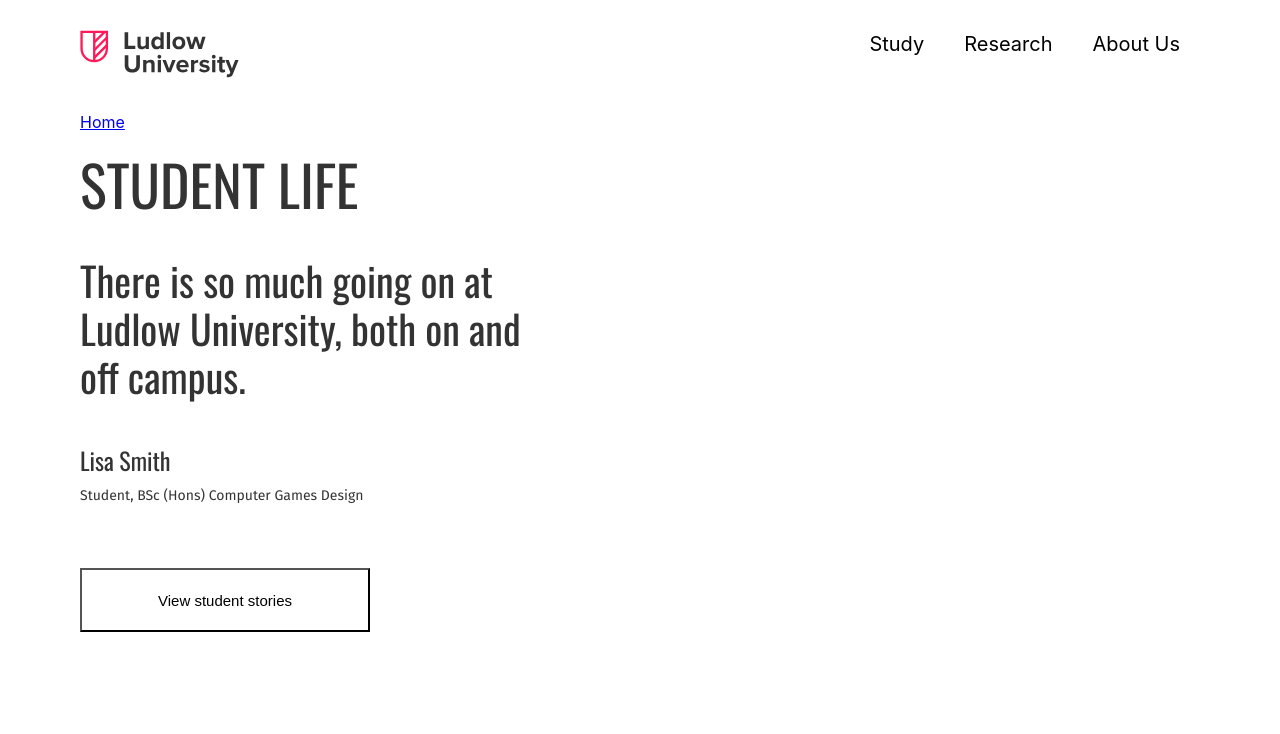
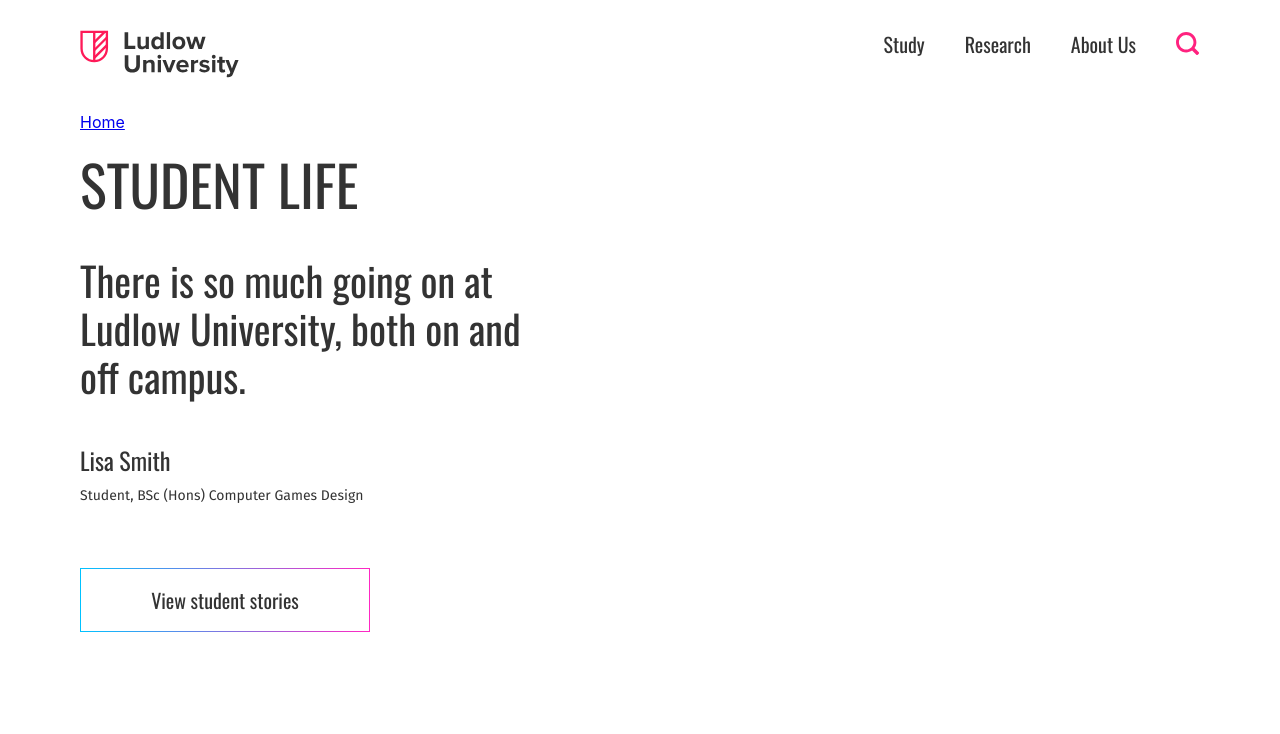
Before and after one commit to SPARKY892/zengenti, a React (Create React App) app: page / in a window 1280 px wide. Shown: the top 734 px of the page. Built offline with nearby package versions, Linux system fonts and the light colour scheme; some icons are missing.

Commit message:
Updated button styling

```diff
--- a/src/components/Banner.js
+++ b/src/components/Banner.js
@@ -10,7 +10,9 @@ const Banner = () => {
                 <div className="banner-sub-container">
                     <div className="banner-marker" />
                     <h3 className="banner-text">Come along to one of our Open Days and find out everything you need to know about the campus, courses and facilities</h3>
-                    <button className="banner-btn">View student stories</button>
+                    <div className="banner-btn-background">
+                        <button className="banner-btn"><h5>Book an Open Day</h5></button>
+                    </div>
                 </div>
             </div>
         </React.Fragment>
--- a/src/components/Banner.scss
+++ b/src/components/Banner.scss
@@ -17,7 +17,7 @@
 .banner-marker {
     width: 80px;
     height: 2px;
-    background-color: linear-gradient(98.01deg, #00C2FF 14.16%, #FF27C3 79.91%);
+    background-image: linear-gradient(90deg, #00C2FF 14.16%, #FF27C3 79.91%);
 }
 
 .banner-text {
@@ -25,9 +25,22 @@
     color: #fff;
 }
 
+.banner-btn-background {
+    padding: 1px;
+}
+
 .banner-btn {
     width: 260px;
     height: 64px;
+    border-image-source: linear-gradient(90deg, #00C2FF, #FF27C3);
+    border-image-slice: 1;
+    border-width: 1px;
+    background-color: transparent;
+
+}
+
+.banner-btn h5 {
+    color: white;
 }
 
 @media screen and (min-width: 800px) {
--- a/src/components/Header.js
+++ b/src/components/Header.js
@@ -1,5 +1,6 @@
 import React, { useState } from 'react';
 import HeaderLogo from '../images/logo.svg';
+import SearchIcon from '../images/search.svg';
 import './Header.scss';
 
 const Header = () => {
@@ -10,9 +11,10 @@ const Header = () => {
             <img src={HeaderLogo} className="header-logo" />
             <div className={menuActive ? 'nav-container active' : 'nav-container'}>
                 <div className="nav-item-container">
-                    <a className="nav-item">Study</a>
-                    <a className="nav-item">Research</a>
-                    <a className="nav-item">About Us</a>
+                    <a className="nav-item"><h5>Study</h5></a>
+                    <a className="nav-item"><h5>Research</h5></a>
+                    <a className="nav-item"><h5>About Us</h5></a>
+                    <img src={SearchIcon} className="nav-item nav-search" />
                 </div>
             </div>
             <div className="nav-menu-icon" onClick={() => {setMenuActive(!menuActive)}}>
--- a/src/components/Header.scss
+++ b/src/components/Header.scss
@@ -60,6 +60,9 @@
     cursor: pointer;
 }
 
+h5 {
+  margin: 0;
+}
 
 @media screen and (min-width: 960px) {
   .nav-menu-icon {
@@ -81,10 +84,17 @@
   .nav-item-container {
     display: flex;
     margin-top: 0;
+    height: 24px;
   }
 
   .nav-item {
     margin-top: 0;
     padding: 0 20px;
   }
+
+  .nav-item.nav-search {
+    padding-right: 0;
+    height: 24px;
+    width: 24px;
+  }
 }
--- a/src/components/Hero.js
+++ b/src/components/Hero.js
@@ -12,7 +12,7 @@ const Hero = () => {
                     <h3 className="hero-text">There is so much going on at Ludlow University, both on and off campus.</h3>
                     <h4 className="hero-name">Lisa Smith</h4>
                     <p className="hero-title">Student, BSc (Hons) Computer Games Design</p>
-                    <button className="hero-btn">View student stories</button>
+                    <button className="hero-btn"><h5>View student stories</h5></button>
                 </div>
                 <HeroImage className="hero-img" />
             </div>
--- a/src/components/Hero.scss
+++ b/src/components/Hero.scss
@@ -57,10 +57,13 @@
 }
 
 .hero-btn {
-    padding: 15px 10px;
-    background-color: white;
+    margin-top: 56px;
+    background-color: #fff;
     font-size: 15px;
-    margin-top: 56px;
+    border-image-source: linear-gradient(90deg, #00C2FF, #FF27C3);
+    border-image-slice: 1;
+    border-width: 1px;
+    background-color: transparent;
 }
 
 .hero-img {
--- a/src/components/Upcoming.js
+++ b/src/components/Upcoming.js
@@ -10,7 +10,7 @@ const Upcoming = () => {
             <div className="upcoming-container">
                 <div className="upcoming-header-container">
                     <h3 className="upcoming-header">Upcoming events</h3>
-                    <button className="upcoming-button">View all events</button>
+                    <button className="upcoming-btn"><h5>View all events</h5></button>
                 </div>
                 <div className="upcoming-sub-container">
                     <div className="upcoming-event-container">
--- a/src/components/Upcoming.scss
+++ b/src/components/Upcoming.scss
@@ -4,9 +4,13 @@
     align-items: center;
 }
 
-.upcoming-button {
+.upcoming-btn {
     width: 290px;
     height: 64px;
+    border-image-source: linear-gradient(90deg, #00C2FF, #FF27C3);
+    border-image-slice: 1;
+    border-width: 1px;
+    background-color: transparent;
 }
 
 .upcoming-sub-container {
```
